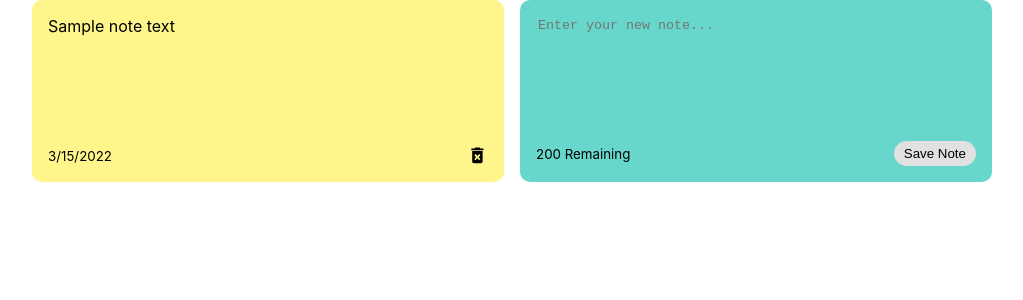
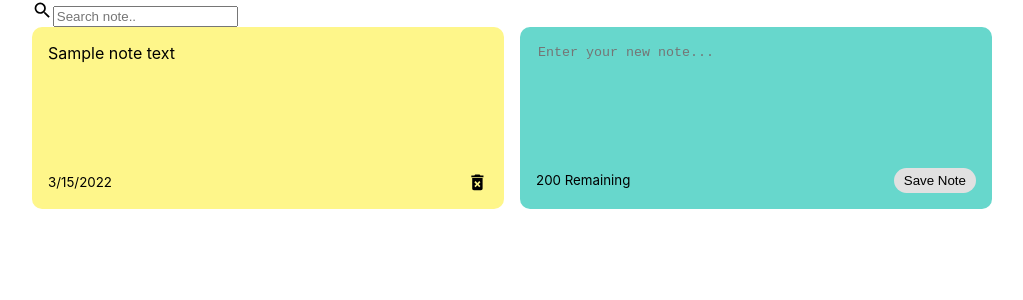
Before and after one commit to giorgigutsaevi/react-notes-app, a React (Create React App) app: page / in a window 1280 px wide. Shown: the top 300 px of the page, without its empty margins (128-1151 px from the left). Built offline with nearby package versions, Linux system fonts and the light colour scheme.

Commit message:
Added Search react component

```diff
--- a/src/App.js
+++ b/src/App.js
@@ -1,7 +1,7 @@
 import { useState } from "react";
 import { nanoid } from 'nanoid'
 import NotesList from "./components/NotesList";
-
+import Search from "./components/Search";
 
 const App = () => {
 
@@ -35,6 +35,7 @@ const App = () => {
 
   return (
     <div className='container'>
+      <Search />
       <NotesList
         notes={notes}
         handleAddNote={toAddNote}
--- /dev/null
+++ b/src/components/Search.js
@@ -0,0 +1,12 @@
+import {MdSearch} from 'react-icons/md'
+
+const Search = () => {
+	return (
+		<div className='search'>
+			<MdSearch className='search-icons' size='1.3em'/>
+			<input type='text' placeholder="Search note.." />
+		</div>
+	)
+}
+
+export default Search;
```
